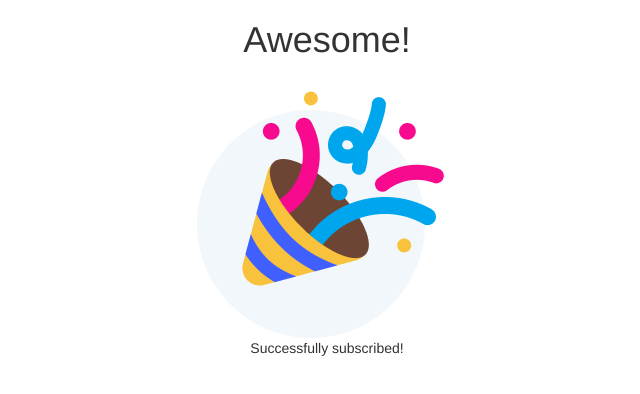
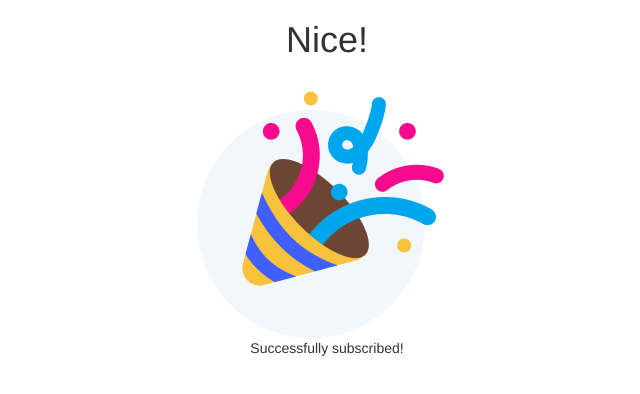
Before and after one commit to s0sharma/NewsLetter-Signup, a website: page success.html in a window 1280 px wide. Shown: the whole page, without its empty margins (313-953 px from the left). Drawn offline with nearby package versions, Linux system fonts and the light colour scheme.

Commit message:
Change sucess page h1

```diff
--- a/success.html
+++ b/success.html
@@ -17,7 +17,7 @@
 
       <div class="container-fluid bg-dark text-light p-5">
             <div style="text-align: center;" class="container bg-dark p-5">
-                  <h1 class="display-4">Awesome!</h1>
+                  <h1 class="display-4">Nice!</h1>
                   <img style="align-items: center;" src="image/i2.png">
                   <p> Successfully subscribed!</p>
             </div>
```
